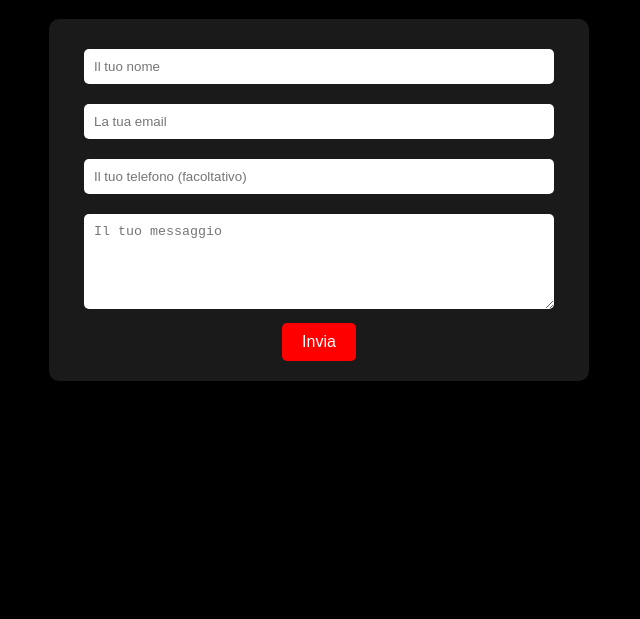
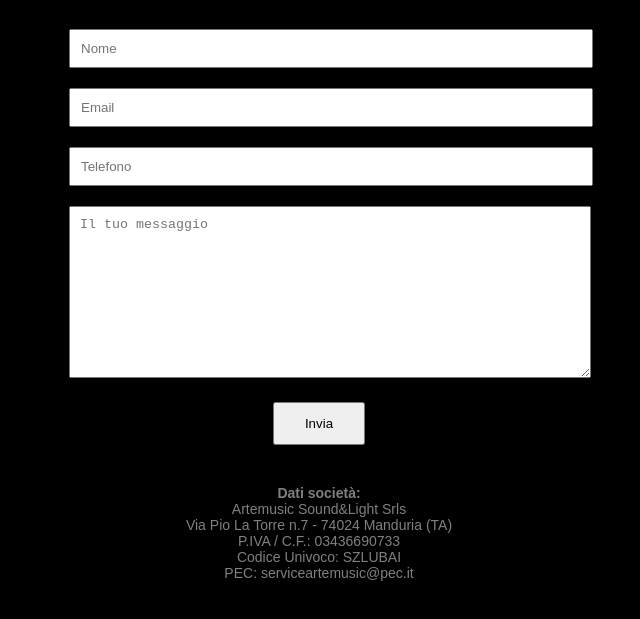
Before and after one commit to artemusic/sound-light, a plain HTML site: page contatti.html in a window 1280 px wide. Shown: the part 89-708 px from the top of the page, without its empty margins (321-961 px from the left). Drawn offline with Linux system fonts and the light colour scheme.

Commit message:
Update contatti.html

```diff
--- a/contatti.html
+++ b/contatti.html
@@ -3,82 +3,55 @@
 <head>
   <meta charset="UTF-8">
   <meta name="viewport" content="width=device-width, initial-scale=1.0">
-  <title>Contattaci</title>
-  <script src="https://cdn.emailjs.com/dist/email.min.js"></script>
-  <script>
-    (function(){
-      emailjs.init('1fU7xLDeJ2qGXbsNT'); // QUI la tua Public Key
-    })();
-  </script>
-  <style>
-    body {
-      background-color: black;
-      color: white;
-      font-family: Arial, sans-serif;
-      text-align: center;
-      padding: 20px;
-    }
-    form {
-      max-width: 500px;
-      margin: auto;
-      background: rgba(255, 255, 255, 0.1);
-      padding: 20px;
-      border-radius: 10px;
-    }
-    input, textarea {
-      width: 90%;
-      padding: 10px;
-      margin: 10px 0;
-      border: none;
-      border-radius: 5px;
-    }
-    button {
-      padding: 10px 20px;
-      border: none;
-      background-color: red;
-      color: white;
-      font-size: 16px;
-      border-radius: 5px;
-      cursor: pointer;
-    }
-    #messaggio-successo {
-      margin-top: 20px;
-      color: green;
-      font-weight: bold;
-    }
-  </style>
+  <title>Contattaci - Artemusic</title>
 </head>
-<body>
+<body style="background-color: black; color: white; font-family: Arial, sans-serif; text-align: center; padding: 20px;">
 
   <h1>Contattaci</h1>
 
-  <form id="contact-form">
-    <input type="text" name="name" placeholder="Il tuo nome" required><br>
-    <input type="email" name="email" placeholder="La tua email" required><br>
-    <input type="text" name="phone" placeholder="Il tuo telefono (facoltativo)"><br>
-    <textarea name="message" rows="5" placeholder="Il tuo messaggio" required></textarea><br>
-    <button type="submit">Invia</button>
+  <form id="contact-form" style="max-width: 500px; margin: auto;">
+    <input type="text" name="name" placeholder="Nome" required style="width: 100%; padding: 10px; margin: 10px 0;">
+    <input type="email" name="email" placeholder="Email" required style="width: 100%; padding: 10px; margin: 10px 0;">
+    <input type="text" name="phone" placeholder="Telefono" style="width: 100%; padding: 10px; margin: 10px 0;">
+    <textarea name="message" placeholder="Il tuo messaggio" required style="width: 100%; padding: 10px; margin: 10px 0; height: 150px;"></textarea>
+    <button type="submit" style="padding: 12px 30px; margin-top: 10px;">Invia</button>
   </form>
 
-  <div id="messaggio-successo" style="display:none;">
+  <div id="messaggio-successo" style="display:none; color: lightgreen; font-size: 18px; margin-top: 20px;">
     Grazie per averci contattato! Ti risponderemo a breve.
   </div>
 
+  <!-- Dati Azienda -->
+  <div style="margin-top: 40px; font-size: 14px; color: gray;">
+    <strong>Dati società:</strong><br>
+    Artemusic Sound&Light Srls<br>
+    Via Pio La Torre n.7 - 74024 Manduria (TA)<br>
+    P.IVA / C.F.: 03436690733<br>
+    Codice Univoco: SZLUBAI<br>
+    PEC: serviceartemusic@pec.it
+  </div>
+
+  <!-- EmailJS Script -->
+  <script src="https://cdn.emailjs.com/dist/email.min.js"></script>
   <script>
+    (function() {
+      emailjs.init('1fU7xLDeJ2qGXbsNT'); // TUA PUBLIC KEY
+    })();
+
     const form = document.getElementById('contact-form');
     const messaggioSuccesso = document.getElementById('messaggio-successo');
 
     form.addEventListener('submit', function(event) {
       event.preventDefault();
 
-      emailjs.sendForm('service_bphokc1', 'template_anvfimf', this)
+      emailjs.sendForm('service_bphokc1', 'template_l5xhtvo', this) // TUO SERVICE ID e TEMPLATE ID
         .then(function() {
           console.log('Messaggio inviato con successo!');
           messaggioSuccesso.style.display = 'block';
           form.reset();
         }, function(error) {
-          console.log('Errore nell’invio del messaggio...', error);
-          alert('Errore durante l’invio, riprova.');
+          console.log('Errore nell’invio...', error);
+          alert('Errore durante l’invio. Riprova!');
         });
     });
   </script>
```
